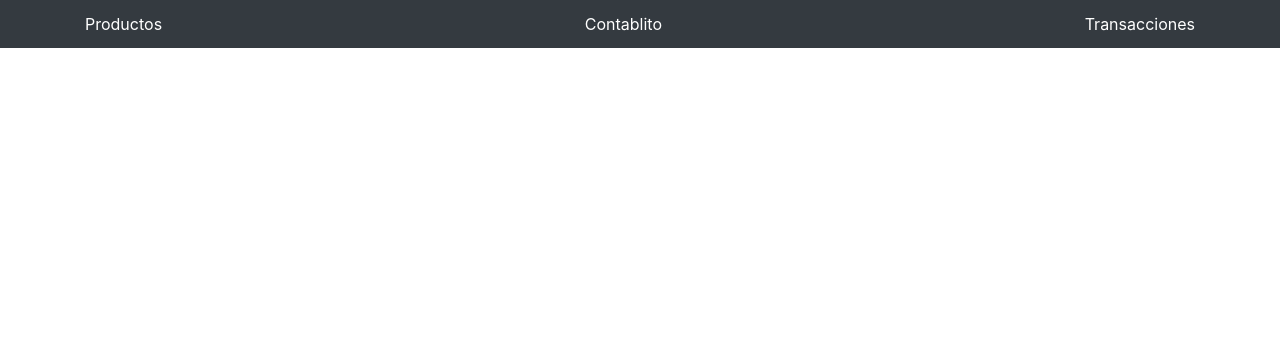
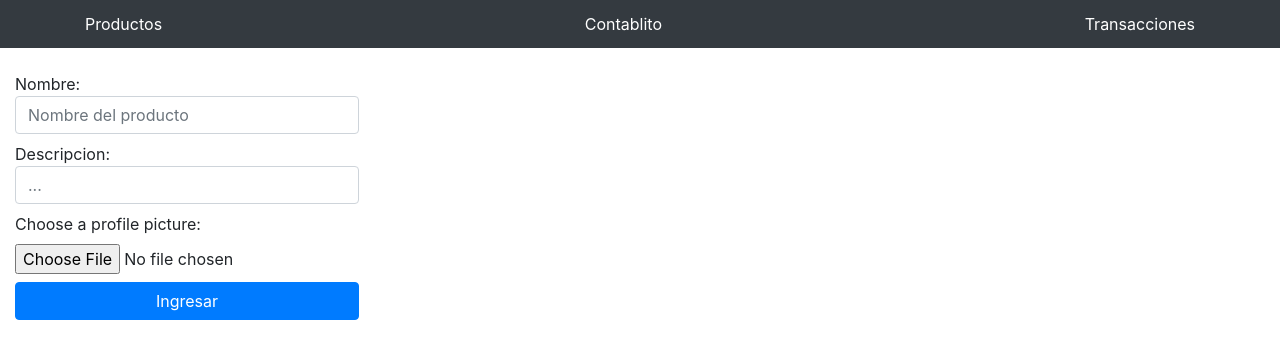
Before and after one commit to Encanutado/Contablito-3, a plain HTML site: page products.html in a window 1280 px wide. Drawn offline with Linux system fonts and the light colour scheme.

Commit message:
Formulario para agregar productos (sin funcionalidades solo html)

```diff
--- a/products.html
+++ b/products.html
@@ -1,5 +1,6 @@
 <!DOCTYPE html>
 <html lang="en">
+
 <head>
     <meta charset="UTF-8">
     <meta http-equiv="X-UA-Compatible" content="IE=edge">
@@ -10,6 +11,7 @@
     <link href="css/bootstrap.min.css" rel="stylesheet">
     <title>Contablito 3.0</title>
 </head>
+
 <body>
     <nav class="site-header sticky-top py-1 bg-dark w-100">
         <div class="container d-flex flex-md-row justify-content-between align-items-center">
@@ -18,5 +20,19 @@
             <a class="py-2 d-none d-md-inline-block text-white" href="transacciones.html">Transacciones</a>
         </div>
     </nav>
+    <main class="d-flex w-100 mt-4">
+        <div class="position-relative">
+            <form class="col d-flex justify-content-center flex-column">
+                <label for="Nombre">Nombre: <input type="text" class="form-control" name="descripcion" id="Nombre"
+                        autocomplete="off" placeholder="Nombre del producto"></label>
+                <label for="descripcionProducto">Descripcion: <input type="text" class="form-control" name="descripcion"
+                        id="descripcionProducto" autocomplete="off" placeholder="..."></label>
+                <label for="imagen">Choose a profile picture:</label>
+                <input type="file" id="imagen" name="imagen">
+                <button class="btn btn-primary mt-2">Ingresar</button>
+            </form>
+        </div>
+    </main>
 </body>
+
 </html>
```
